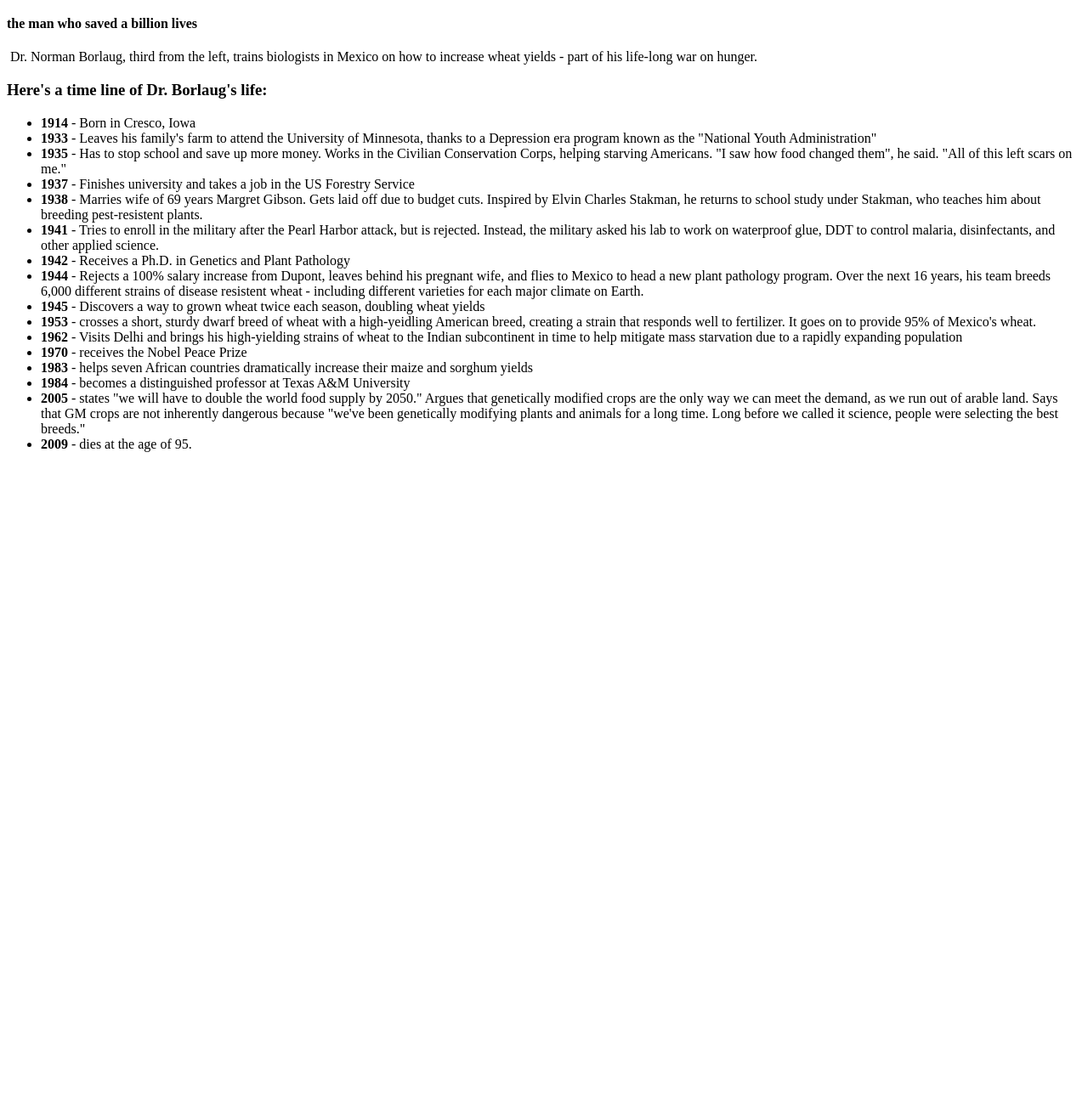
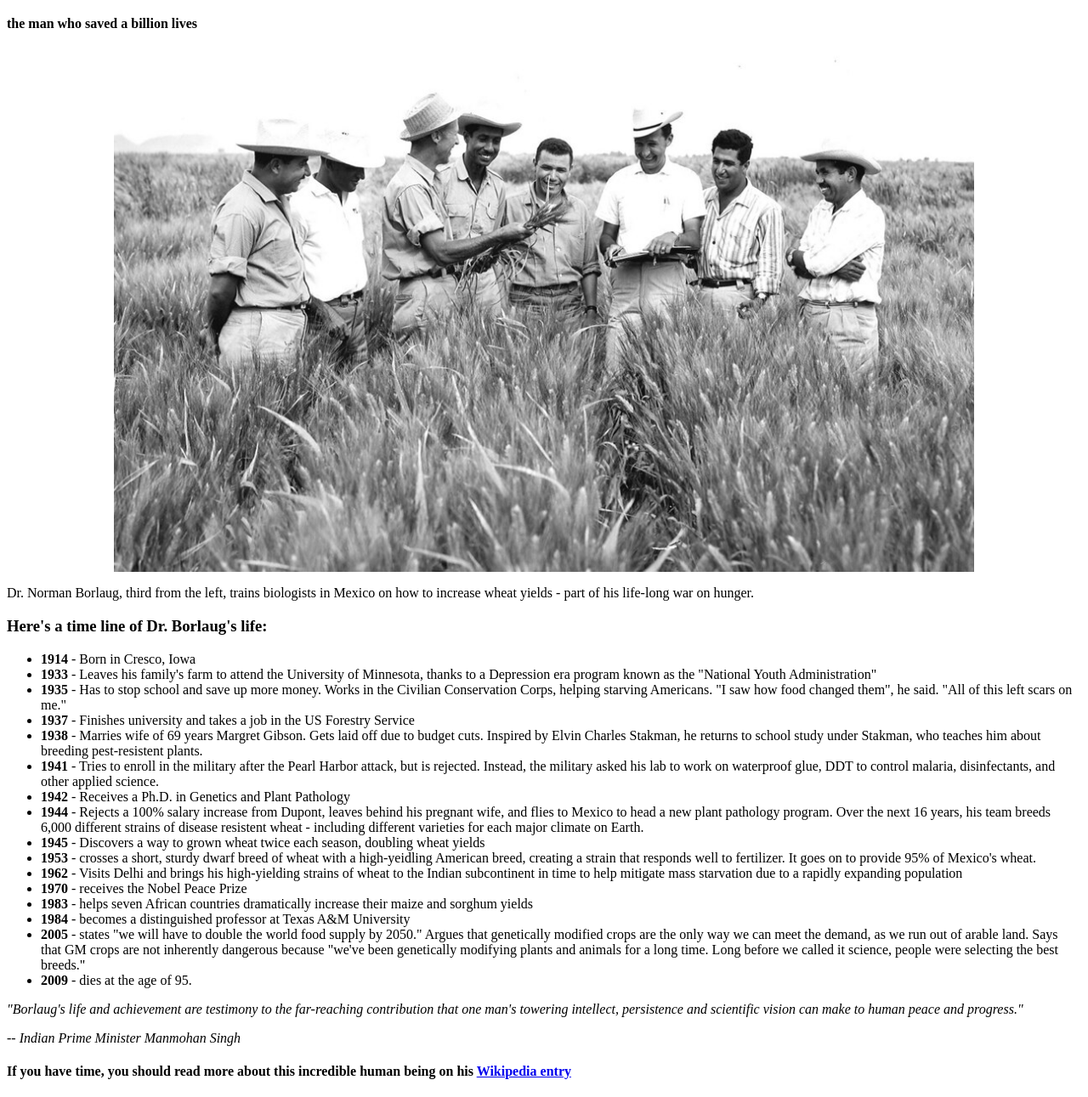
Before and after one commit to JauJau088/microverse-trial-abraham-jauhari, a plain HTML site: page index.html in a window 1280 px wide. Shown: the part 61-1352 px from the top of the page at 85% size. Before the commit the page ends 800 px from the top, so only its background shows below. Drawn offline with Linux system fonts and the light colour scheme.

Commit message:
feature 7 and 8

```diff
--- a/css/style.css
+++ b/css/style.css
@@ -0,0 +1,11 @@
+#main{
+  width: 100%;
+  height: auto;
+}
+
+#image{
+ display: block;
+ margin-left: auto;
+ margin-right: auto;
+ width:80%;
+}
--- a/index.html
+++ b/index.html
@@ -11,8 +11,9 @@
       <h1 id="title">Dr. Norman Borlaug</h1>
       <h4> the man who saved a billion lives</h4>
       <div id="img-div">
-        <img src="" alt="" id="image">
-        <caption id="img-caption">Dr. Norman Borlaug, third from the left, trains biologists in Mexico on how to increase wheat yields - part of his life-long war on hunger.</caption>
+        <img src="imgs/tribute-page-main-image.jpg" alt="tribute" id="image">
+
+        <p id="img-caption">Dr. Norman Borlaug, third from the left, trains biologists in Mexico on how to increase wheat yields - part of his life-long war on hunger.</p>
 
       </div>
       <div id="tribute-info">
@@ -67,6 +68,9 @@
             <b>2009</b> - dies at the age of 95.
           </li>
         </ul>
+        <p><i>"Borlaug's life and achievement are testimony to the far-reaching contribution that one man's towering intellect, persistence and scientific vision can make to human peace and progress."</i></p>
+        <p><i>-- Indian Prime Minister Manmohan Singh</i></p>
+        <h4>If you have time, you should read more about this incredible human being on his <a href="#" target="_black" id="tribute-link">Wikipedia entry</a></h4>
       </div>
     </main>
 
```
Also changed, not shown: imgs/tribute-page-main-image.jpg (added).
